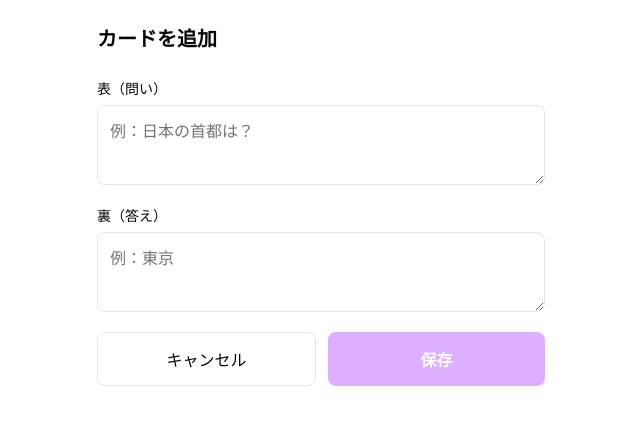
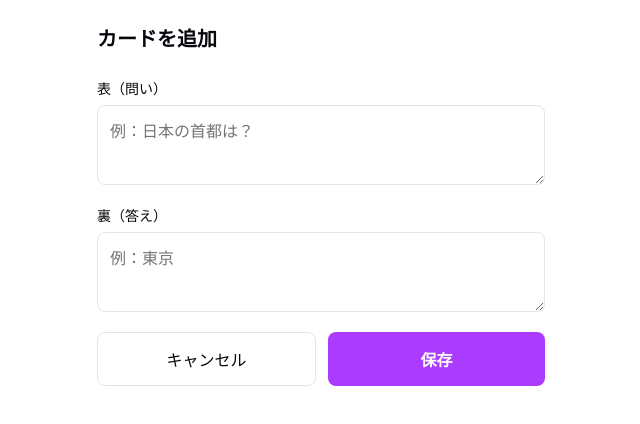
Before and after one commit to ueno-cmd/flash-cards, a React (Vite) app: page / in a window 1280 px wide. Both pictures are taken after a click on the button "＋ 追加". Shown: the top 424 px of the page, without its empty margins (319-959 px from the left). Built offline with nearby package versions, Linux system fonts and the light colour scheme.

Commit message:
fix: CardEditorにsubmittedフラグを追加してエラー表示を改善

```diff
--- a/src/components/CardEditor/CardEditor.tsx
+++ b/src/components/CardEditor/CardEditor.tsx
@@ -11,11 +11,15 @@ type Props = {
 export function CardEditor({ editingCard, onSave, onCancel }: Props) {
   const [front, setFront] = useState(editingCard?.front ?? '')
   const [back, setBack] = useState(editingCard?.back ?? '')
+  const [submitted, setSubmitted] = useState(false)
 
-  const isValid = front.trim().length > 0 && back.trim().length > 0
+  const isFrontEmpty = front.trim().length === 0
+  const isBackEmpty = back.trim().length === 0
+  const isValid = !isFrontEmpty && !isBackEmpty
 
   function handleSubmit(e: React.FormEvent) {
     e.preventDefault()
+    setSubmitted(true)
     if (!isValid) return
     onSave(front.trim(), back.trim())
   }
@@ -39,6 +43,9 @@ export function CardEditor({ editingCard, onSave, onCancel }: Props) {
             }
             placeholder="例：日本の首都は？"
           />
+          {submitted && isFrontEmpty && (
+            <p className={styles.error}>表面を入力してください</p>
+          )}
         </div>
         <div className={styles.field}>
           <label className={styles.label} htmlFor="back">
@@ -53,10 +60,10 @@ export function CardEditor({ editingCard, onSave, onCancel }: Props) {
             }
             placeholder="例：東京"
           />
+          {submitted && isBackEmpty && (
+            <p className={styles.error}>裏面を入力してください</p>
+          )}
         </div>
-        {!isValid && front.length > 0 && back.length === 0 && (
-          <p className={styles.error}>裏面を入力してください</p>
-        )}
         <div className={styles.actions}>
           <button
             type="button"
@@ -68,7 +75,7 @@ export function CardEditor({ editingCard, onSave, onCancel }: Props) {
           <button
             type="submit"
             className={styles.btnPrimary}
-            disabled={!isValid}
+            disabled={submitted && !isValid}
           >
             保存
           </button>
```
